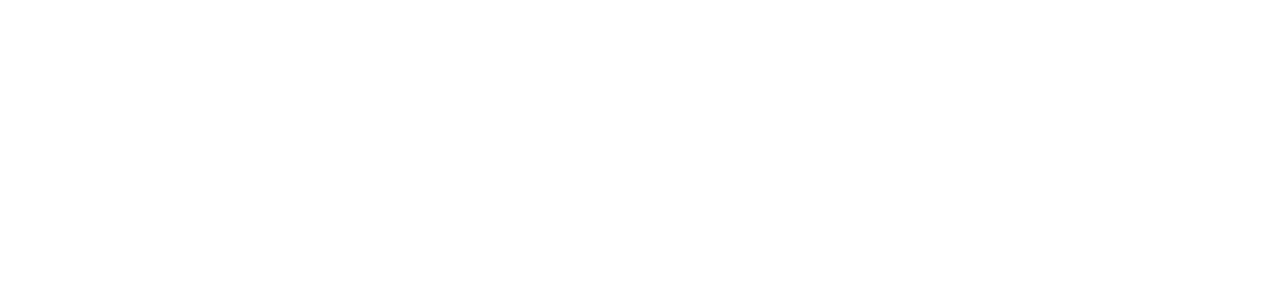
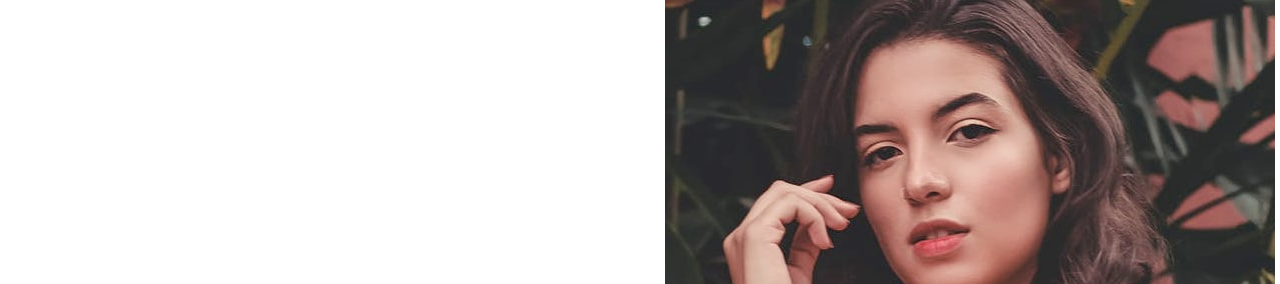
Before and after one commit to NatalliaChashchevikLearn/frontendmentor, a plain HTML site: page index.html in a window 1280 px wide. Shown: the top 284 px of the page. Drawn offline with Linux system fonts and the light colour scheme.

Commit message:
Update index.html

```diff
--- a/index.html
+++ b/index.html
@@ -64,7 +64,7 @@
     </div>
 
     <div class="image-container">
-      <img src="pictures/picture.jpg" alt="Coming Soon Image">
+      <img src="images/hero-desktop.jpg" alt="Coming Soon Image">
     </div>
   </div>
 
```
